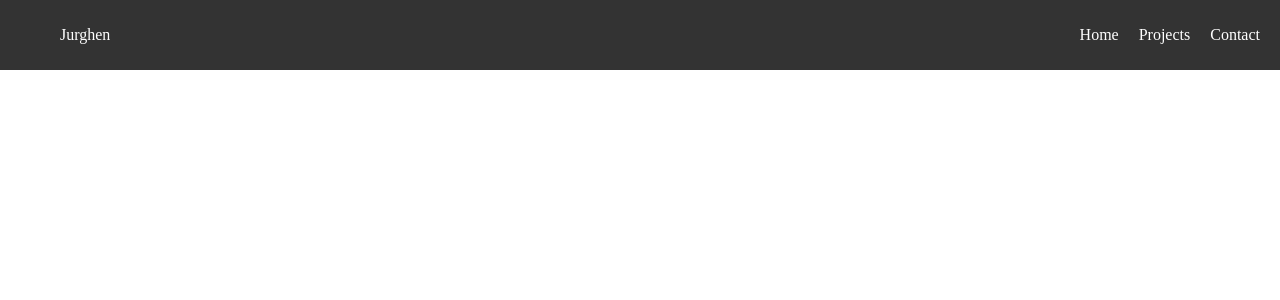
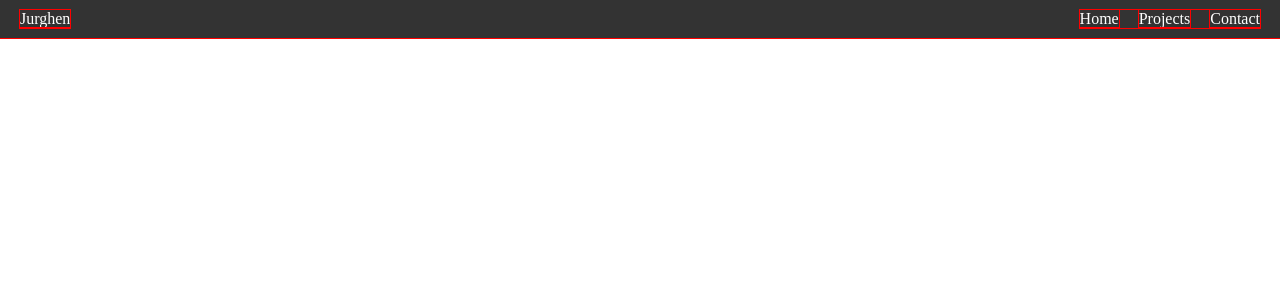
Before and after one commit to Shishwami/jurghen, a Vue app: page / in a window 1280 px wide. Shown: the top 300 px of the page. Built offline with nearby package versions, Linux system fonts and the light colour scheme.

Commit message:
Update general.css

```diff
--- a/src/assets/CSS/general.css
+++ b/src/assets/CSS/general.css
@@ -1,6 +1,9 @@
-html, body {
+*{
   margin: 0;
   padding: 0;
-  height: 100%;
   box-sizing: border-box;
 }
+
+*{
+    outline: 1px solid red;
+}
```
